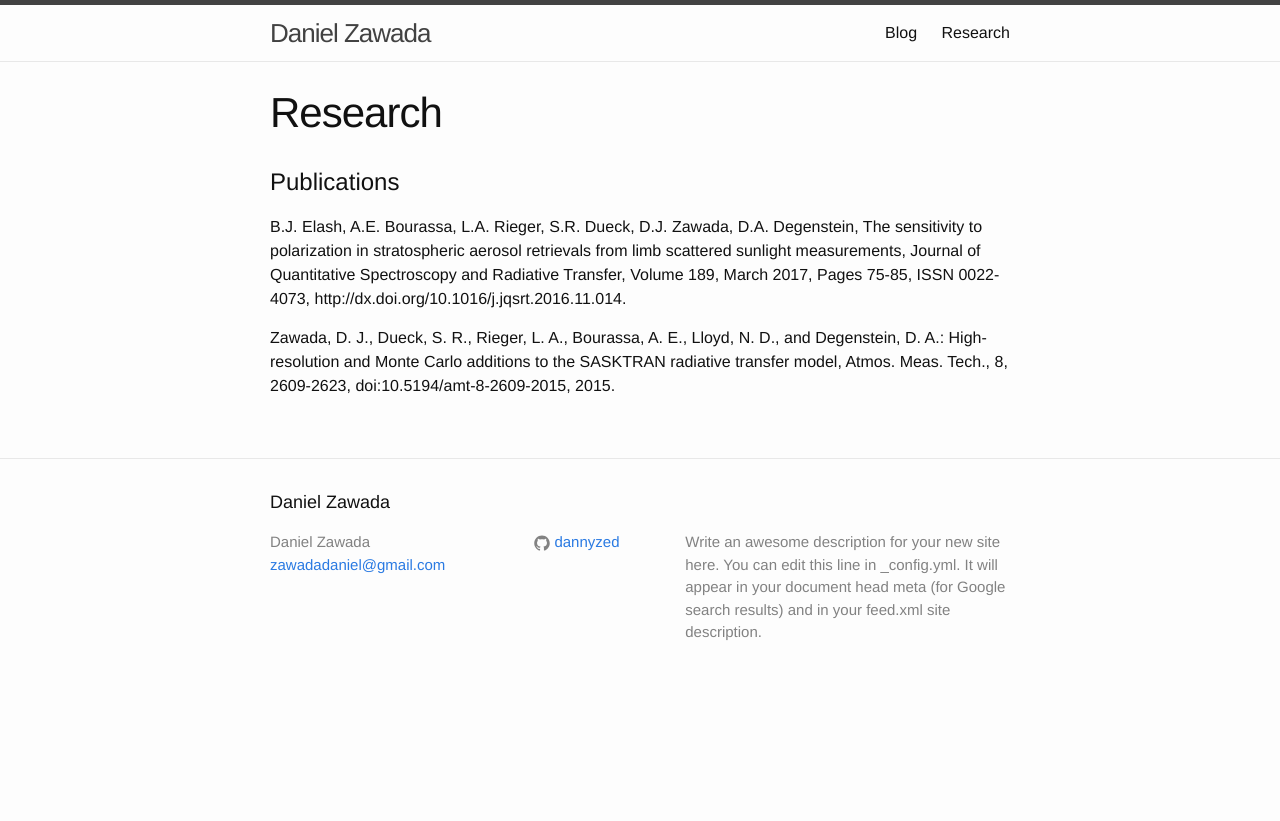
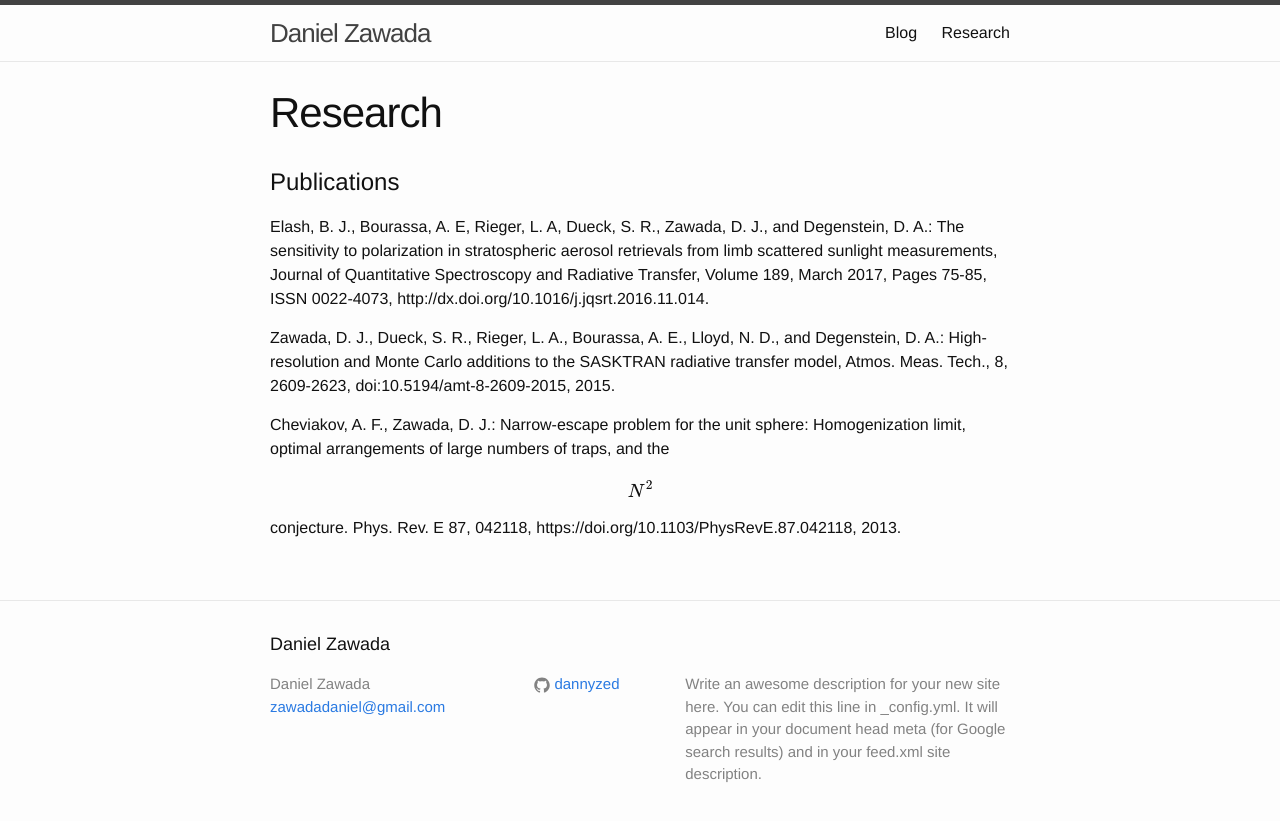
Before and after one commit to dannyzed/dannyzed.github.io, a Jekyll site: the page built from research.md, in a window 1280 px wide. Shown: the top 821 px of the page. Built offline with Jekyll 4.4.1, drawn with Linux system fonts in a browser that asks for light colours; formulas are drawn with MathJax 3.

Commit message:
Update research

```diff
--- a/research.md
+++ b/research.md
@@ -7,7 +7,9 @@ permalink: /research/
 
 # Publications
 
-B.J. Elash, A.E. Bourassa, L.A. Rieger, S.R. Dueck, D.J. Zawada, D.A. Degenstein, The sensitivity to polarization in stratospheric aerosol retrievals from limb scattered sunlight measurements, Journal of Quantitative Spectroscopy and Radiative Transfer, Volume 189, March 2017, Pages 75-85, ISSN 0022-4073, http://dx.doi.org/10.1016/j.jqsrt.2016.11.014.
+Elash, B. J., Bourassa, A. E, Rieger, L. A, Dueck, S. R., Zawada, D. J., and Degenstein, D. A.: The sensitivity to polarization in stratospheric aerosol retrievals from limb scattered sunlight measurements, Journal of Quantitative Spectroscopy and Radiative Transfer, Volume 189, March 2017, Pages 75-85, ISSN 0022-4073, http://dx.doi.org/10.1016/j.jqsrt.2016.11.014.
 
 
 Zawada, D. J., Dueck, S. R., Rieger, L. A., Bourassa, A. E., Lloyd, N. D., and Degenstein, D. A.: High-resolution and Monte Carlo additions to the SASKTRAN radiative transfer model, Atmos. Meas. Tech., 8, 2609-2623, doi:10.5194/amt-8-2609-2015, 2015.
+
+Cheviakov, A. F., Zawada, D. J.: Narrow-escape problem for the unit sphere: Homogenization limit, optimal arrangements of large numbers of traps, and the \$$ N^2 $$ conjecture. Phys. Rev. E 87, 042118, https://doi.org/10.1103/PhysRevE.87.042118, 2013.
```
